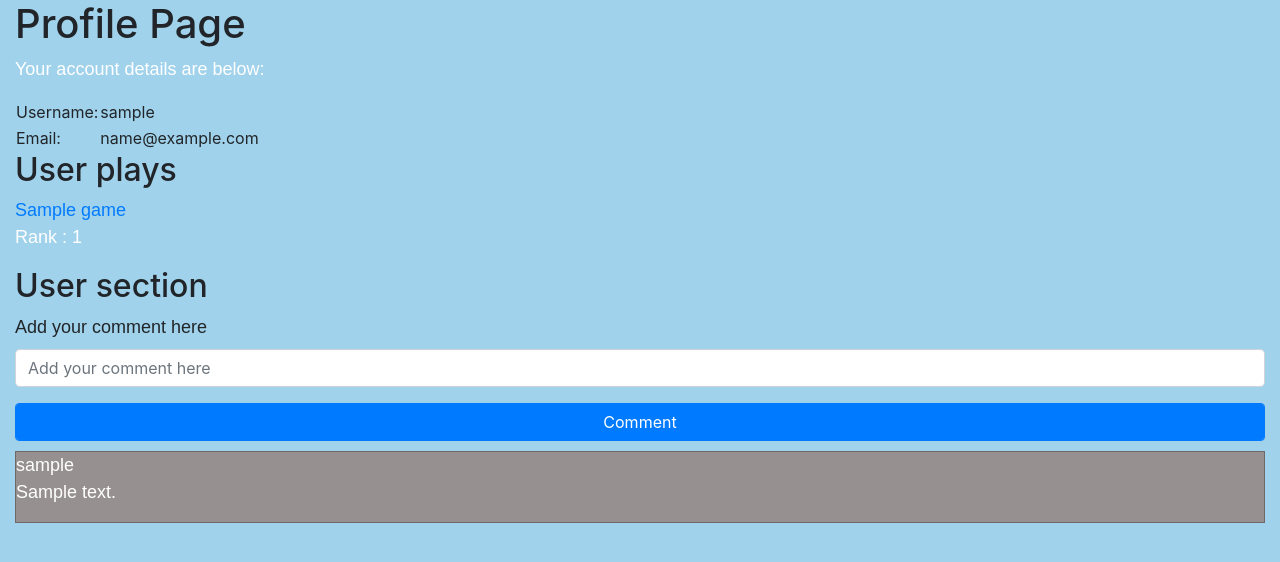
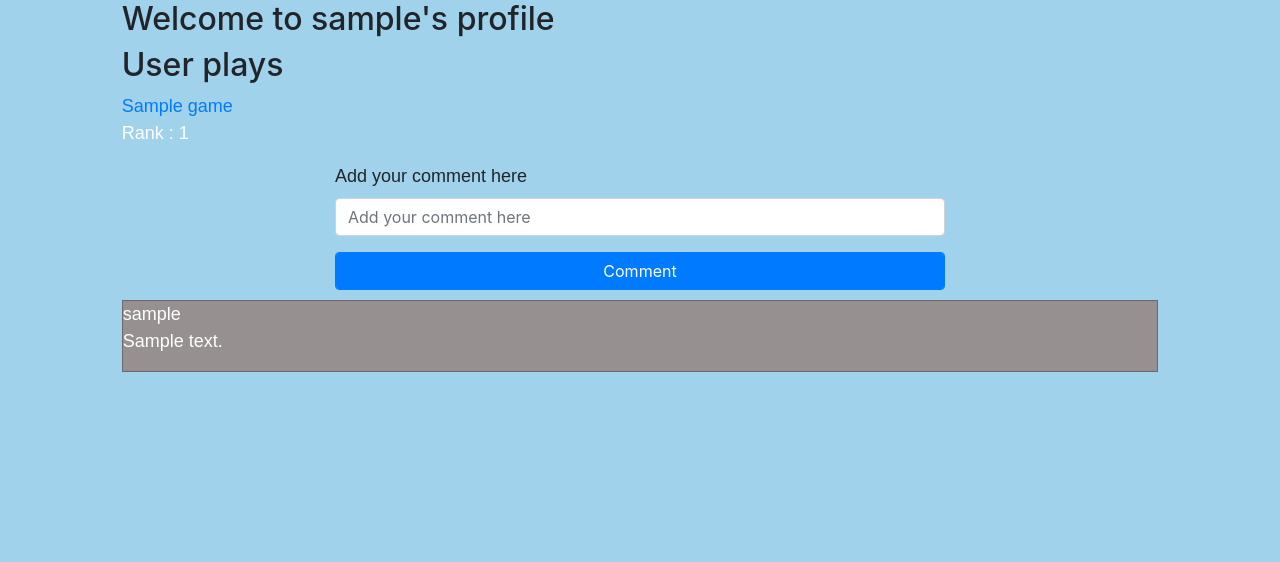
Before and after one commit to VedranNejedly/IIP-gamers-social-app, a Flask app: a page that uses templates/index.html in a window 1280 px wide. Shown: the part 51-613 px from the top of the page. Run offline with Flask 2, Linux system fonts and the light colour scheme; the visitor is signed in with stand-in values (Sample User, id 1); a database or web service that is not in the repository returns one stand-in record (values such as "Sample title"); some libraries are stand-ins or nearby versions.

Commit message:
Changed database to ElephantSQL, profile columns adjustments

```diff
--- a/app.py
+++ b/app.py
@@ -5,28 +5,37 @@ import psycopg2.extras
 import re
 from werkzeug.security import generate_password_hash, check_password_hash
 
+UPLOAD_FOLDER = '/static/images'
+ALLOWED_EXTENSIONS = {'txt', 'pdf', 'png', 'jpg', 'jpeg', 'gif'}
 
 app = Flask(__name__)
+app.config['UPLOAD_FOLDER'] = UPLOAD_FOLDER
 
 app.secret_key = 'project-key'
-DB_HOST = "localhost"
-DB_NAME = "project"
-DB_USER = "postgres"
-DB_PASS = "admin"
+# DB_HOST = "localhost"
+# DB_NAME = "project"
+# DB_USER = "postgres"
+# DB_PASS = "admin"
+
+DB_HOST = "manny.db.elephantsql.com"
+DB_NAME = "nihgowhd"
+DB_USER = "nihgowhd"
+DB_PASS = "QO1Pid80tjfV2OXC9BdRZb_2BDLnyjEE"
+
+# roxvyxky
 
 conn = psycopg2.connect(dbname=DB_NAME, user=DB_USER, password=DB_PASS, host=DB_HOST)
-
 @app.route('/')
 def home():
-    cursor = conn.cursor(cursor_factory=psycopg2.extras.DictCursor)
+    # cursor = conn.cursor(cursor_factory=psycopg2.extras.DictCursor)
 
     # Check if user is loggedin
     if 'loggedin' in session:
         print(session)
-        cursor.execute('SELECT * FROM users WHERE role = 1')
-        accounts = cursor.fetchall()
+        # cursor.execute('SELECT * FROM users WHERE role = 1')
+        # accounts = cursor.fetchall()
         # Show the profile page with account info
-        return render_template('home.html', accounts=accounts)
+        return render_template('home.html')
     # User is not loggedin redirect to login page
     return redirect(url_for('login'))
 
@@ -37,6 +46,7 @@ def home():
     #     return render_template('home.html', username=session['username'])
     # # User is not loggedin redirect to login page
     # return redirect(url_for('login'))
+
 
 @app.route('/login/', methods=['GET', 'POST'])
 def login():
@@ -118,6 +128,7 @@ def logout():
    session.pop('loggedin', None)
    session.pop('id', None)
    session.pop('username', None)
+   session.pop('role',None)
    # Redirect to login page
    return redirect(url_for('login'))
 
@@ -199,7 +210,7 @@ def addcomment(title):
         conn.commit()
         cursor.execute('SELECT * FROM game_comments where game_id = %s', [game[0]])
         comments = cursor.fetchall()
-        return render_template('game.html',game=game,comments=comments,users=users)
+    return render_template('game.html',game=game,comments=comments,users=users)
 
 
 
@@ -291,7 +302,7 @@ def setRank(title):
         cursor.execute("SELECT * FROM user_plays WHERE user_id =%s",[session['id']])
         flag = cursor.fetchone()
         rank = request.form['rank']
-        if flag[0]:
+        if flag:
             cursor.execute("UPDATE user_plays SET rank = %s WHERE user_id=%s",[rank,session['id']])
             conn.commit()
             return redirect(url_for('profile_by_title',title = title))
@@ -349,7 +360,7 @@ def addGuide(title):
         game = cursor.fetchone()
         # Game doesnt exists and the form data is valid, now insert new game into games table
         if youtube_link:
-            cursor.execute("INSERT INTO guides (title, guide_text, youtube_link,game_id,user_id) VALUES (%s,%s,%s,%s)", (guide_title, guide_text, youtube_link,game[0],session['id']))
+            cursor.execute("INSERT INTO guides (title, guide_text, youtube_link,game_id,user_id) VALUES (%s,%s,%s,%s,%s)", (guide_title, guide_text, youtube_link,game[0],session['id']))
             conn.commit()
         else:
             cursor.execute("INSERT INTO guides (title, guide_text,game_id,user_id) VALUES (%s,%s,%s,%s)", (guide_title, guide_text,game[0],session['id']))
--- /dev/null
+++ b/requirements.txt
@@ -0,0 +1,4 @@
+flask
+psycopg2
+psycopg2-binary
+Werkzeug
--- a/static/css/card.css
+++ b/static/css/card.css
@@ -1,3 +1,6 @@
 .card-body{
     background-color: #e5eaf5;
 }
+.card-img-top img{
+    height: 150px;
+}
--- a/templates/game.html
+++ b/templates/game.html
@@ -9,6 +9,7 @@
 <div class="title-guides-wrapper">
     <h2>{{game.title}}</h2>
     <a href="/games/{{game.title}}/guides">Game guides</a>
+    <a class="py-2 d-none d-md-inline-block" href="{{ url_for('setRank', title=game.title) }}">Set your rank</a>
 </div>
 <div>
     <p>Relase date : {{game.release_date}}</p>
@@ -46,7 +47,7 @@
     {% endfor %}
 
 
-    <a class="py-2 d-none d-md-inline-block" href="{{ url_for('setRank', title=game.title) }}">Add ranks to game</a>
+
 
 
 
--- a/templates/games.html
+++ b/templates/games.html
@@ -20,7 +20,7 @@
 
     <a href="games/{{game.title}}">
       <div class="card" style="width: 18rem;">
-          <img class="card-img-top" src="https://picsum.photos/200/300" alt="Card image cap">
+          <img class="card-img-top" src="../static/images/{{game.title}}.png" alt="Card image cap">
           <div class="card-body">
             <h3 class="card-title">{{game.title}}</a>
             <p class="card-text">{{game.desc}}</p>
--- a/templates/home.html
+++ b/templates/home.html
@@ -3,8 +3,9 @@
 {% block title %}Home{% endblock %}
 
 {% block content %}
+    {% if session['role'] == 2 %}
     <h1 class="h2">Dashboard</h1>
-    {% if session['role'] == 2 %}
+
             <h2>ADMIN</h2>
 
         {% for account in accounts %}
--- a/templates/index.html
+++ b/templates/index.html
@@ -34,6 +34,7 @@
         <a class="py-2 d-none d-md-inline-block" href="{{ url_for('games') }}"
           ><i class="fas fa-user-circle"></i> Games</a
         >
+
         <a class="py-2 d-none d-md-inline-block" href="{{ url_for('logout') }}"
           ><i class="fas fa-sign-out-alt"></i> Logout</a
         >
--- a/templates/profile.html
+++ b/templates/profile.html
@@ -4,34 +4,21 @@
 
 {% block content %}
 
+    <div class="row">
+        <div class="col-10 offset-lg-1">
             {% if session['role'] == 2 %}
             <h2>ADMIN</h2>
-
             {% for account in accounts %}
             <a href="profile/{{account.username}}">{{account.username}}</a>
             {% endfor %}
-
-
             {% else %}
-
-    <h1>Profile Page</h1>
-    <div>
-        <p>Your account details are below:</p>
-        <table>
-            <tr>
-                <td>Username:</td>
-                <td>{{ account['username'] }}</td>
-            </tr>
-            <tr>
-                <td>Email:</td>
-                <td>{{ account['email'] }}</td>
-            </tr>
-        </table>
-    </div>
-
-
+            <h2>Welcome to {{account.username}}'s profile</h2>
             <div class="user-plays">
+                {% if user_plays %}
                 <h2>User plays</h2>
+                {% else %}
+                <p>This user does not play any games.</p>
+                {% endif %}
                 {% for up in user_plays %}
                     {% for game in games %}
                         {% if game.id == up.game_id %}
@@ -41,9 +28,15 @@
                     {% endfor %}
                 {% endfor %}
             </div>
+        </div>
+    </div>
 
 
-    <h2>User section</h2>
+
+
+
+    <div class="row">
+        <div class="col-12 col-lg-6 offset-lg-3">
             <form action="{{ url_for('profileComment',  username= account.username) }}" method="post" autocomplete="off">
                 <div class="form-group">
                 <label for="comment" class="cols-sm-2 control-label">Add your comment here</label>
@@ -56,9 +49,8 @@
                 <input type="submit" value="Comment" class="form-control btn btn-primary " name="">
             </form>
 
-
-
-
+        </div>
+        <div class="col-lg-10 offset-lg-1">
             {% for comment in comments %}
             {% for user in users %}
             {% if user.id == comment.commentator_id %}
@@ -71,9 +63,8 @@
             {% endfor %}
 
         {% endfor %}
-
-
-
+        </div>
+    </div>
 
 
     {% endif %}
```
Also changed, not shown: static/images/League of Legends.png (added), static/images/Rocket League.png (added). Lines whose indentation alone changed are shown as unchanged.
